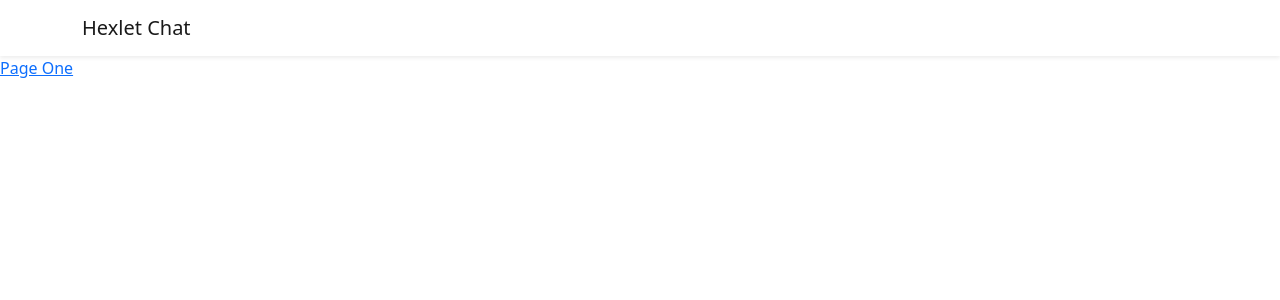
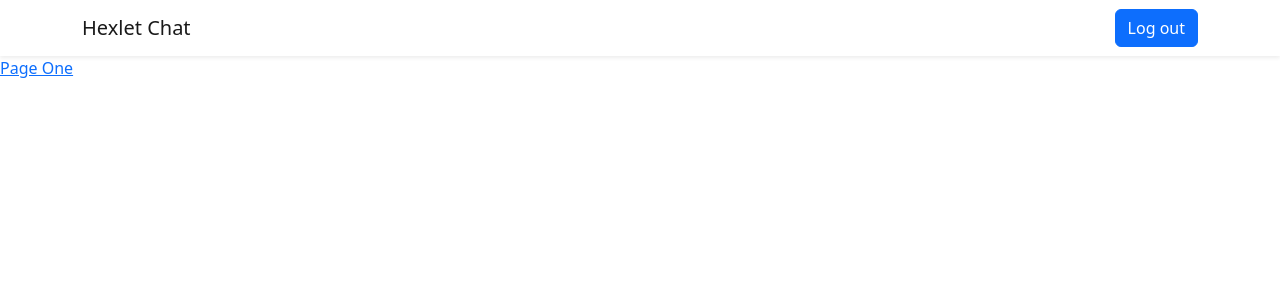
Before and after one commit to asenka0301/frontend-bootcamp-project-12, a React (Create React App) app in the folder frontend/: page / in a window 1280 px wide. Shown: the top 300 px of the page. Built offline with nearby package versions, Linux system fonts and the light colour scheme; sample sign-in values are in the browser's storage.

Commit message:
add log out button

```diff
--- a/frontend/src/App.jsx
+++ b/frontend/src/App.jsx
@@ -8,11 +8,12 @@ import {
   Routes,
   Route,
   Navigate,
+  Link,
 } from 'react-router-dom';
+import { Button, Container, Navbar } from 'react-bootstrap';
 import MainPage from './Pages/MainPage';
 import LoginPage from './Components/LoginPage';
 import NotFoundPage from './Pages/NotFoundPage';
-import Nav from './Components/Nav';
 import AuthContext from './contexts/index';
 import useAuth from './hooks';
 
@@ -22,8 +23,12 @@ function AuthProvider({ children }) {
   const logIn = () => {
     setLoggedIn(true);
   };
+  const logOut = () => {
+    localStorage.removeItem('token');
+    setLoggedIn(false);
+  };
 
-  const foo = useMemo(() => ({ loggedIn, logIn }), [loggedIn]);
+  const foo = useMemo(() => ({ loggedIn, logIn, logOut }), [loggedIn]);
 
   return (
     <AuthContext.Provider value={foo}>
@@ -39,11 +44,28 @@ function ChatRoute({ children }) {
   );
 }
 
+function AuthButton() {
+  const auth = useAuth();
+
+  return (
+    auth.loggedIn
+      ? <Button onClick={auth.logOut}>Log out</Button>
+      : <Button as={Link} to="/login">Log in</Button>
+  );
+}
+
 function App() {
   return (
     <AuthProvider>
       <BrowserRouter>
-        <Nav />
+        <Navbar className="shadow-sm" bg="white" expand="lg" variant="white">
+          <Container>
+            <Navbar.Brand as={Link} to="/">
+              Hexlet Chat
+            </Navbar.Brand>
+            <AuthButton />
+          </Container>
+        </Navbar>
         <Routes>
           <Route
             path="/"
--- a/frontend/src/Components/Nav.jsx
+++ /dev/null
@@ -1,17 +0,0 @@
-import React from 'react';
-import Navbar from 'react-bootstrap/Navbar';
-import Container from 'react-bootstrap/Container';
-
-function Nav() {
-  return (
-    <Navbar className="shadow-sm" bg="white" expand="lg" variant="white">
-      <Container>
-        <Navbar.Brand href="/">
-          Hexlet Chat
-        </Navbar.Brand>
-      </Container>
-    </Navbar>
-  );
-}
-
-export default Nav;
```
